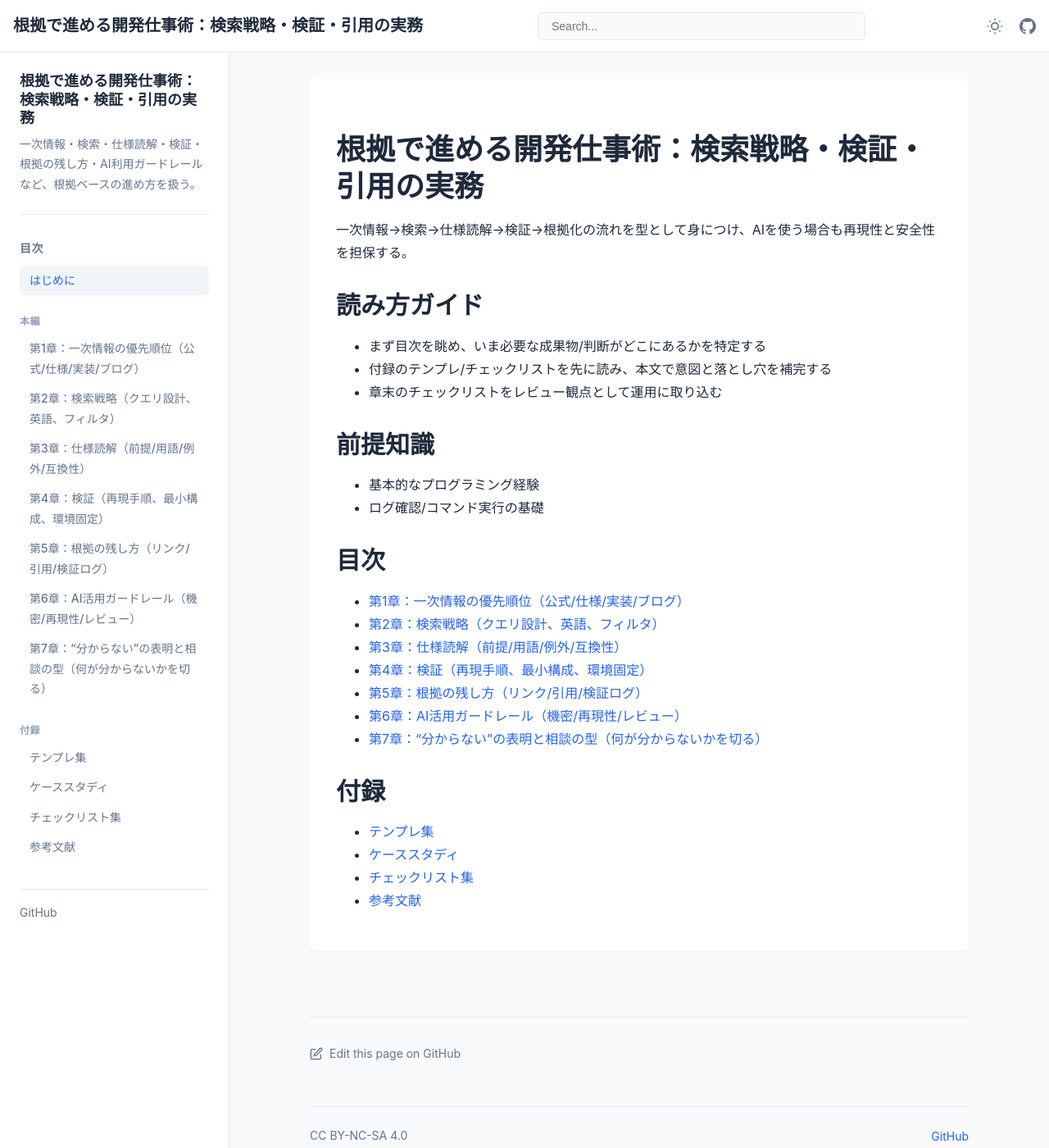
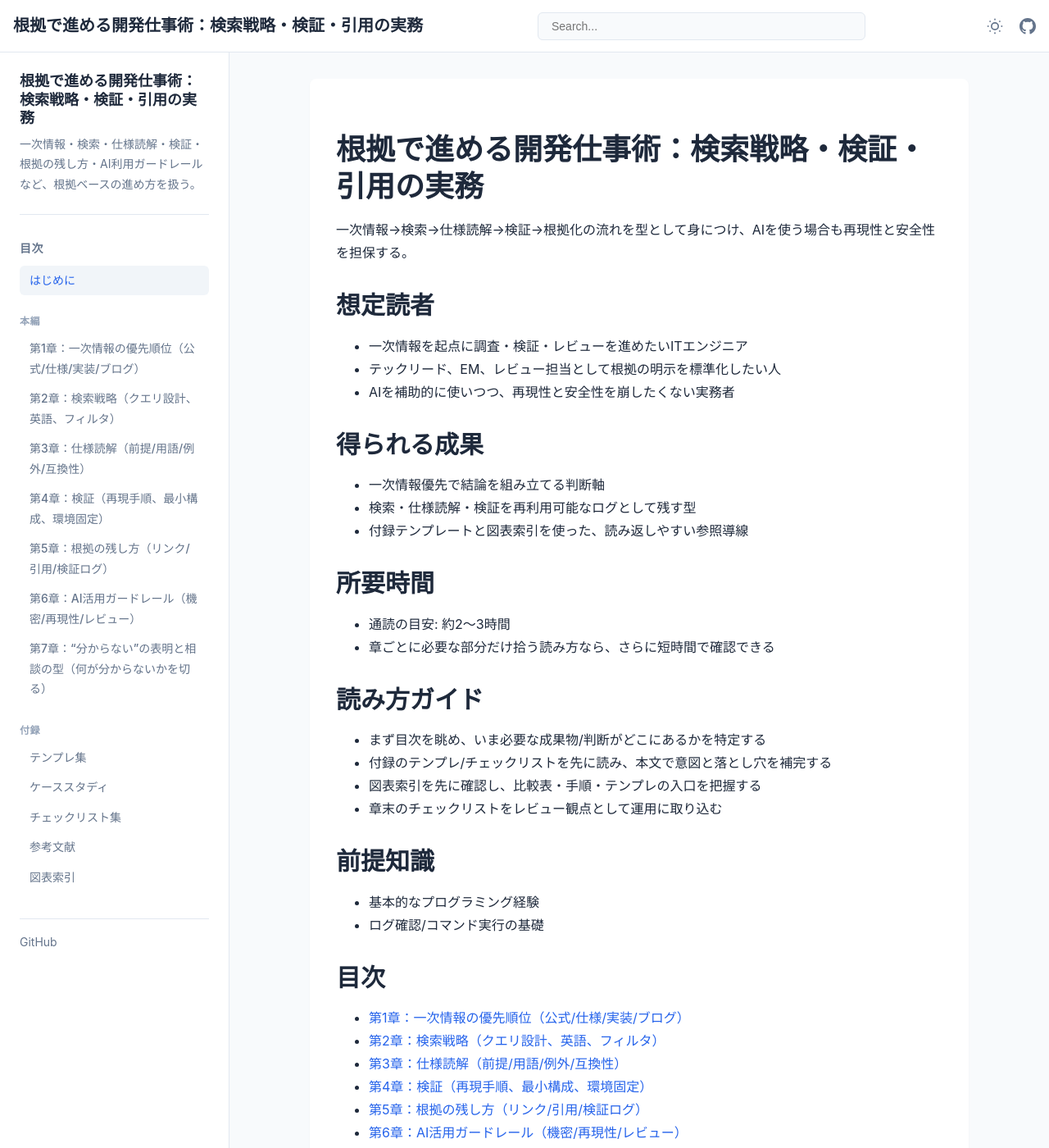
Before and after one commit to itdojp/evidence-based-engineering-book, a Jekyll site: the page built from docs/index.md, in a window 1280 px wide and 1400 px high. Shown: the whole window at 82% size. Built offline with Jekyll 4.4.1, drawn with Linux system fonts in a browser that asks for light colours.

Commit message:
Add reader profile and figure index entry points

```diff
--- a/docs/_data/navigation.yml
+++ b/docs/_data/navigation.yml
@@ -25,3 +25,5 @@ appendices:
     path: "/appendices/checklists/"
   - title: "参考文献"
     path: "/appendices/references/"
+  - title: "図表索引"
+    path: "/appendices/figure-index/"
--- a/docs/index.md
+++ b/docs/index.md
@@ -9,10 +9,28 @@ order: 0
 
 一次情報→検索→仕様読解→検証→根拠化の流れを型として身につけ、AIを使う場合も再現性と安全性を担保する。
 
+## 想定読者
+
+- 一次情報を起点に調査・検証・レビューを進めたいITエンジニア
+- テックリード、EM、レビュー担当として根拠の明示を標準化したい人
+- AIを補助的に使いつつ、再現性と安全性を崩したくない実務者
+
+## 得られる成果
+
+- 一次情報優先で結論を組み立てる判断軸
+- 検索・仕様読解・検証を再利用可能なログとして残す型
+- 付録テンプレートと図表索引を使った、読み返しやすい参照導線
+
+## 所要時間
+
+- 通読の目安: 約2〜3時間
+- 章ごとに必要な部分だけ拾う読み方なら、さらに短時間で確認できる
+
 ## 読み方ガイド
 
 - まず目次を眺め、いま必要な成果物/判断がどこにあるかを特定する
 - 付録のテンプレ/チェックリストを先に読み、本文で意図と落とし穴を補完する
+- 図表索引を先に確認し、比較表・手順・テンプレの入口を把握する
 - 章末のチェックリストをレビュー観点として運用に取り込む
 
 ## 前提知識
@@ -32,6 +50,7 @@ order: 0
 
 ## 付録
 
+- [図表索引](appendices/figure-index/)
 - [テンプレ集](appendices/templates/)
 - [ケーススタディ](appendices/case-studies/)
 - [チェックリスト集](appendices/checklists/)
```
Also changed, not shown: book-config.json (+30 -0 lines), docs/appendices/figure-index/index.md (added, +27 -0 lines).
